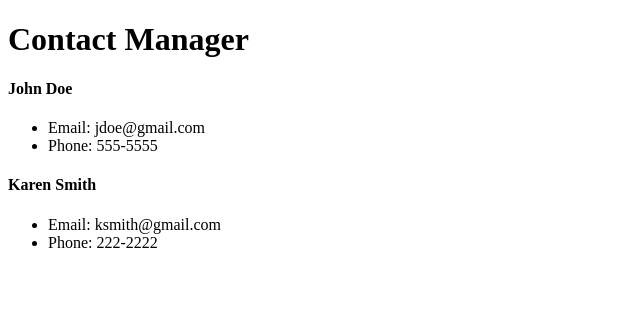
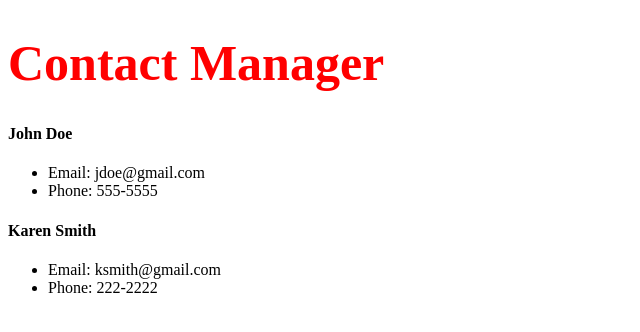
Before and after one commit to ketankshukla/ketan-contact-manager, a React (Create React App) app: page / in a window 1280 px wide. Shown: the top 332 px of the page, without its empty margins (0-640 px from the left). Built offline with nearby package versions, Linux system fonts and the light colour scheme.

Commit message:
added inline style to Header to turn it to red

```diff
--- a/src/components/Header.js
+++ b/src/components/Header.js
@@ -5,7 +5,7 @@ const Header = (props) => {
   const {branding} = props
   return (
     <div>
-      <h1>{branding}</h1>
+      <h1 style={{color: 'red', fontSize: '50px'}}>{branding}</h1>
     </div>
   );
 };
```
